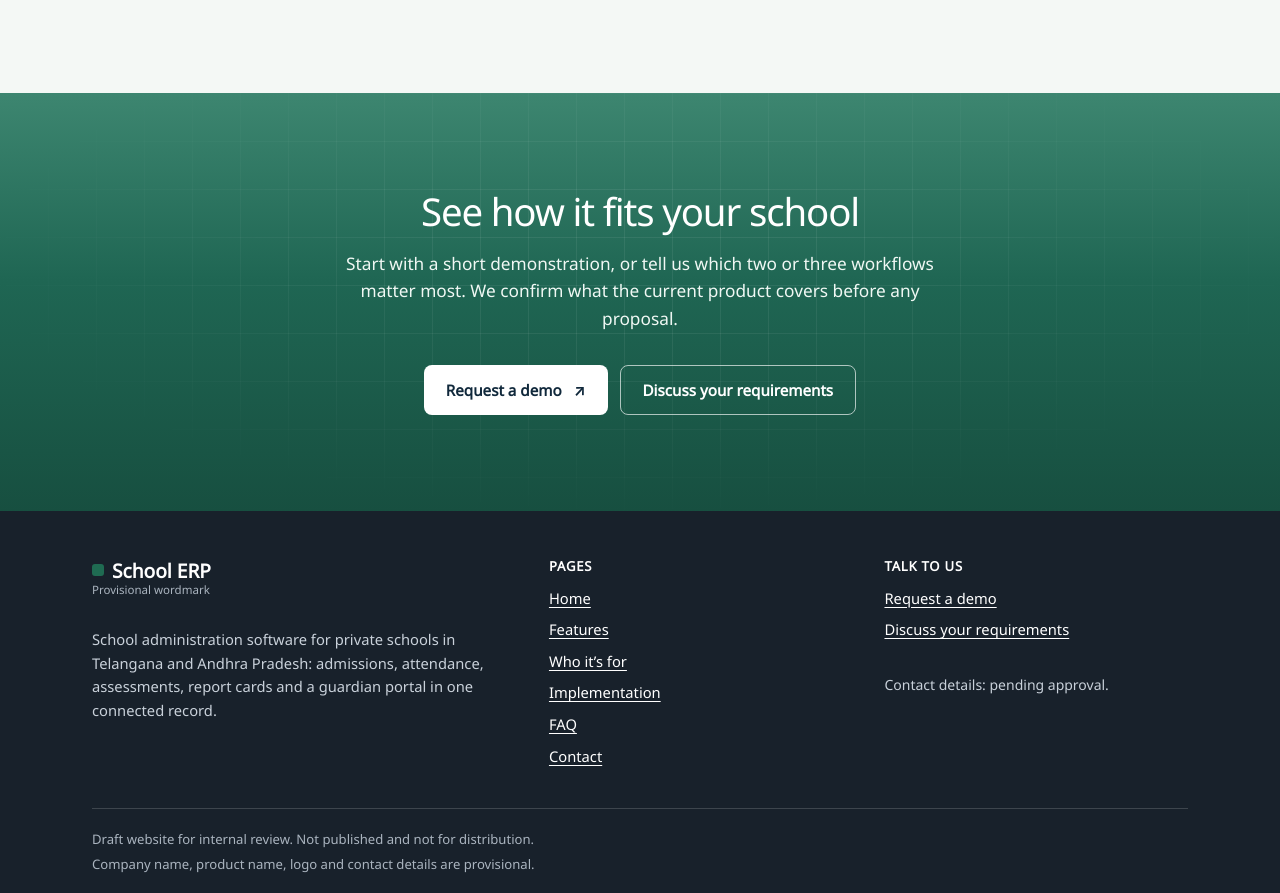
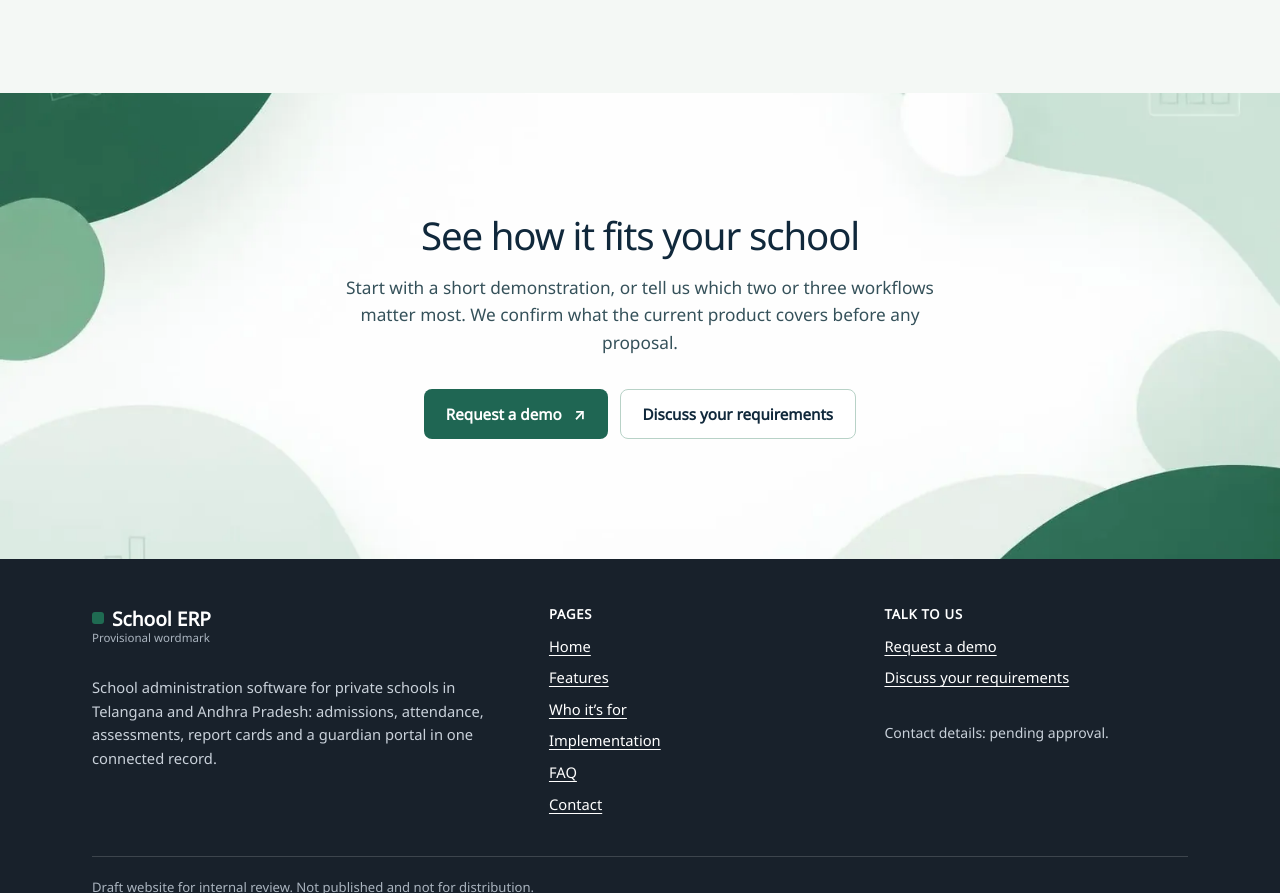
Before and after one commit to Joseph5157/school-erp-go-to-market, an Astro site in the folder website/: page / in a window 1280 px wide. Shown: the part 7440-8333 px from the top of the page. Built offline with nearby package versions, Linux system fonts and the light colour scheme; Astro itself is replaced by a stand-in of ours.

Commit message:
GTM-WEBSITE-V2: light Gamma background for the closing demo section

```diff
--- a/website/src/components/home/DemoCta.astro
+++ b/website/src/components/home/DemoCta.astro
@@ -1,5 +1,5 @@
 ---
-// V2 closing call to action on a mint-to-forest field. Same destinations as
+// V2 closing call to action on a light green abstract background (Gamma). Same destinations as
 // the site-wide CtaBand, which the other pages keep using.
 import { demoHref, requirementsHref } from '../../data/site';
 import { closingCta } from '../../data/home';
@@ -10,8 +10,8 @@ import { closingCta } from '../../data/home';
     <h2 id="v2-cta-heading">{closingCta.heading}</h2>
     <p>{closingCta.text}</p>
     <div class="v2-hero-actions">
-      <a class="v2-btn v2-btn-light" href={demoHref}>{closingCta.primaryLabel} <span aria-hidden="true">↗</span></a>
-      <a class="v2-btn v2-btn-outline-light" href={requirementsHref}>{closingCta.secondaryLabel}</a>
+      <a class="v2-btn v2-btn-primary" href={demoHref}>{closingCta.primaryLabel} <span aria-hidden="true">↗</span></a>
+      <a class="v2-btn v2-btn-secondary" href={requirementsHref}>{closingCta.secondaryLabel}</a>
     </div>
   </div>
 </section>
--- a/website/src/styles/home-v2.css
+++ b/website/src/styles/home-v2.css
@@ -52,10 +52,6 @@
 .home-v2 .v2-btn-primary:hover { color: #fff; background: var(--v2-forest-dark); }
 .home-v2 .v2-btn-secondary { color: var(--v2-ink); background: #fff; border: 1px solid #b8d2c7; }
 .home-v2 .v2-btn-secondary:hover { color: var(--v2-forest); background: #f7fbf9; }
-.home-v2 .v2-btn-light { color: var(--v2-ink); background: #fff; }
-.home-v2 .v2-btn-light:hover { color: var(--v2-forest-dark); background: #eef8f3; }
-.home-v2 .v2-btn-outline-light { color: #fff; border: 1px solid #ffffffa6; }
-.home-v2 .v2-btn-outline-light:hover { color: #fff; background: #ffffff1f; border-color: #fff; }
 
 .home-v2 .v2-section { padding: 96px 0; }
 .home-v2 .v2-section-intro { max-width: 720px; margin-bottom: 44px; }
@@ -262,26 +258,19 @@
 
 /* 09 Closing CTA */
 .home-v2 .v2-cta {
-  position: relative; isolation: isolate; color: #fff; text-align: center; padding: 96px 0;
-  background: linear-gradient(180deg, #3d8670 0%, var(--v2-forest) 45%, #174f40 100%);
-}
-.home-v2 .v2-cta::before {
-  content: ""; position: absolute; inset: 0; z-index: -1; pointer-events: none;
-  background-image: linear-gradient(#ffffff12 1px, transparent 1px), linear-gradient(90deg, #ffffff12 1px, transparent 1px);
-  background-size: 48px 48px;
-  mask-image: radial-gradient(ellipse at 50% 40%, #000 20%, transparent 75%);
+  position: relative; color: var(--v2-ink); text-align: center; padding: 120px 0;
+  background: #f3f9f6 url('/images/product/cta-background.webp') center / cover no-repeat;
 }
 .home-v2 .v2-cta-inner { max-width: 760px; }
 .home-v2 .v2-cta h2 { margin: 0 0 16px; }
-.home-v2 .v2-cta p { color: #f0f8f4; font-size: 1.08rem; margin: 0 auto; max-width: 600px; }
+.home-v2 .v2-cta p { color: #35515a; font-size: 1.08rem; margin: 0 auto; max-width: 600px; }
 .home-v2 .v2-cta .v2-hero-actions { justify-content: center; margin-top: 32px; }
 
 /* Focus rings for V2 controls */
 .home-v2 .v2-btn:focus-visible, .home-v2 .v2-inline-link:focus-visible, .home-v2 .v2-capability:focus-visible {
   outline: 3px solid var(--v2-forest); outline-offset: 3px;
 }
-.home-v2 .v2-publication .v2-inline-link:focus-visible,
-.home-v2 .v2-cta .v2-btn:focus-visible { outline-color: #fff; }
+.home-v2 .v2-publication .v2-inline-link:focus-visible { outline-color: #fff; }
 
 /* Responsive behaviour: keep illustration text readable at every width */
 @media (max-width: 1120px) {
```
Also changed, not shown: docs/content-status.md (+1 -1 lines), website/V2-VISUAL-ASSETS.md (+1 -0 lines), website/public/images/product/cta-background.webp (added).
